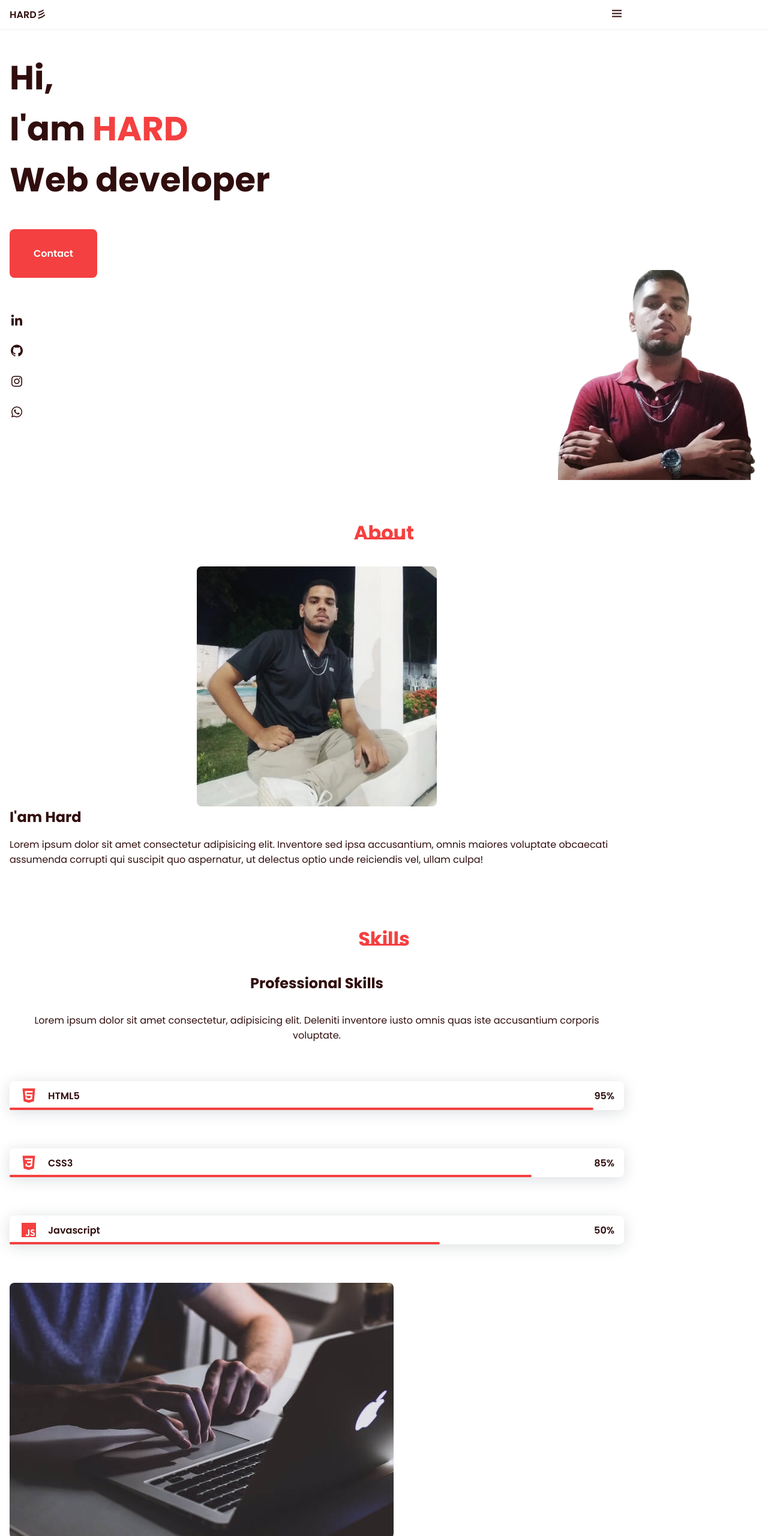
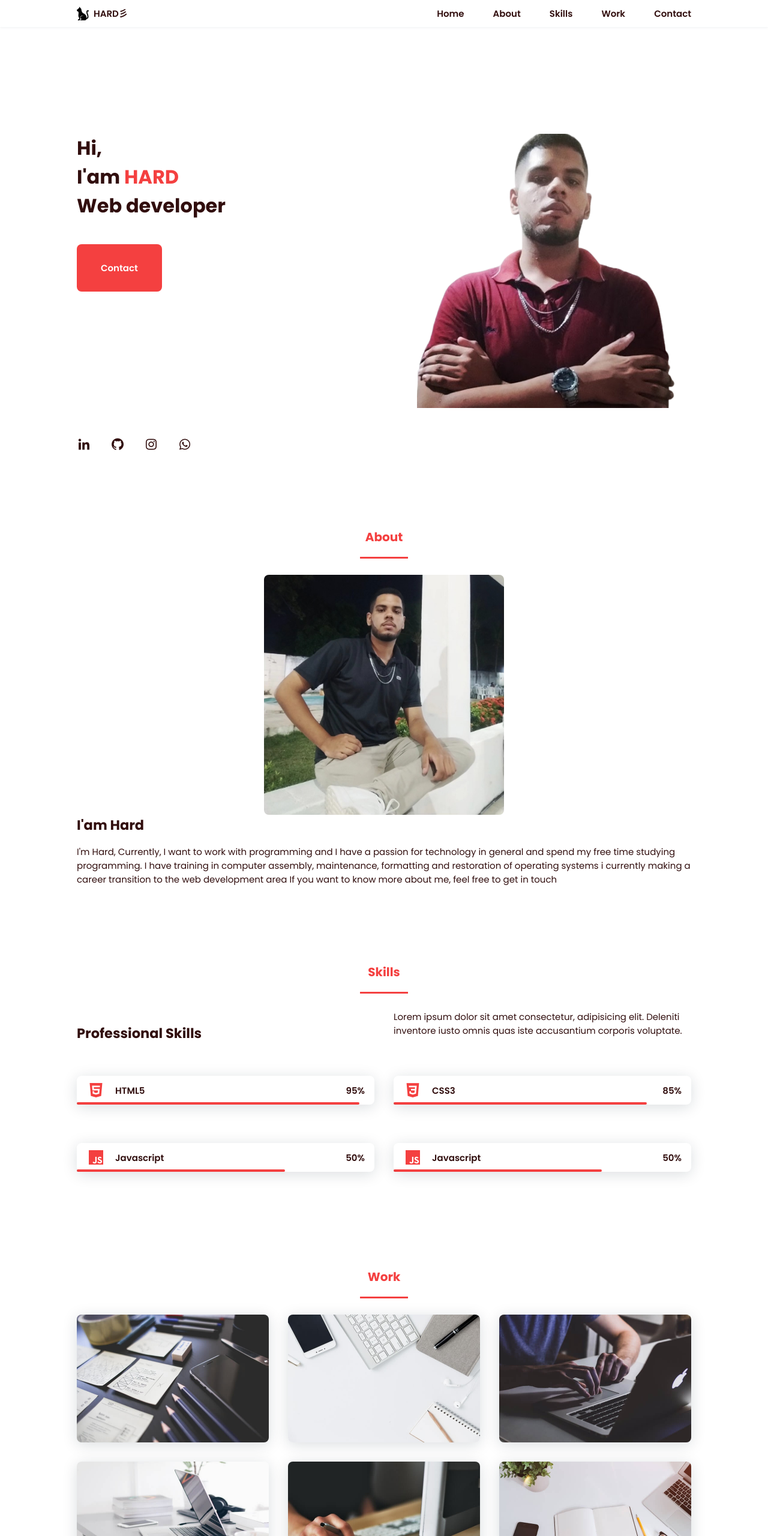
Before and after one commit to Gerleandro/Portfolio, a plain HTML site: page index.html in a window 1280 px wide. Shown: the top 2560 px of the page at 60% size. Drawn offline with nearby package versions, Linux system fonts and the light colour scheme.

Commit message:
portfolio-0.2

```diff
--- /dev/null
+++ b/css/media.css
@@ -0,0 +1,109 @@
+@import url(root.css);
+
+@media screen and (min-width: 768px) {
+    :root {
+        --big-font-size: 3.5rem;
+        --h2-font-size: 2rem;
+        --normal-font-size: 1rem;
+    }
+}
+
+@media screen and (max-width: 768px) {
+    .nav__menu {
+        position: fixed;
+        top: var(--header-height);
+        right: -100%;
+        width: 80%;
+        height: 100%;
+        padding: 2rem;
+        background-color: var(--second-color);
+        transition: .5s;
+
+    }
+}
+
+
+
+@media screen and (min-width: 768px) {
+    body {
+        margin: 0;
+    }
+    .section {
+        padding-top: 4rem;
+        padding-bottom: 3rem;
+    }
+    .section-title {
+        margin-bottom: var(--mb-6);
+    }
+    .section-title::after {
+        width: 80px;
+        top: 3rem;
+    }
+    .nav {
+        height: calc(--header-height) + 1rem;
+    }
+    .nav__list{
+        display: flex;
+        padding-top: 0;
+    }
+    .nav__item{
+        margin-left: var(--mb-6);
+        margin-bottom: 0;
+    }
+    .nav__toggle {
+        display: none;
+    }
+    .nav__link {
+        color: var(--second-color)
+    }
+
+    .home {
+        height: 100vh;
+    }
+    .home__data {
+        align-self: flex-end;
+    }
+    .home__social {
+        padding-top: 0;
+        padding-bottom: 2.5rem;
+        flex-direction: row;
+        align-self: flex-end;
+    }
+    .home__social-icon {
+        margin-bottom: 0;
+        margin-right: var(--mb-4);
+    }
+    .home__img{
+        width: 457px;
+        bottom: 15%
+    }
+    .about__contaner, .skills__container {
+        grid-template-columns: repeat(2, 1fr);
+        align-items: center;
+        text-align: initial;
+    }
+    .about__img img {
+        width: 400px;
+    }
+    .work__container {
+        grid-template-columns: repeat(3,1fr);
+        grid-template-rows: repeat(2,1fr);
+        column-gap: 2rem;
+    }
+    .contact__form{
+        width: 360px;
+    }
+    .contact__container {
+        justify-items: center;
+    }
+}
+
+@media screen and (min-width: 1024px) {
+    .bd-grid {
+        margin-left: auto;
+        margin-right: auto;
+    }
+    .home__img {
+        right: 10%;
+    }
+}
--- /dev/null
+++ b/css/root.css
@@ -0,0 +1,37 @@
+/* VARIABLES CSS */
+:root {
+    --header-height: 3em;
+    --font-semi: 600;
+}
+
+/* Colors */
+:root {
+    --first-color: #f44040;
+    --second-color: #310e0e;
+}
+
+/* Fonts and Typography*/
+:root {
+    --body-font: Poppins, sans-serif;
+    --big-font-size: 2rem;
+    --h2-font-size: 1.25rem;
+    --normal-font-size: 0.938rem;
+}
+
+/* Margins */
+:root {
+    --mb-1: 0.5rem;
+    --mb-2: 1rem;
+    --mb-3: 1.5rem;
+    --mb-4: 2rem;
+    --mb-5: 2.5rem;
+    --mb-6: 3rem;
+}
+
+/* Z-index */
+:root {
+    --z-back: -10;
+    --z-normal: 1;
+    --z-tooltip: 10;
+    --z-fixed: 100;
+}
--- a/css/styles.css
+++ b/css/styles.css
@@ -1,51 +1,8 @@
 /* GOOGLE FONTS */
 @import url('https://fonts.googleapis.com/css2?family=Poppins:ital,wght@0,100;0,200;0,300;0,400;0,500;0,600;0,700;0,800;0,900;1,100;1,200;1,300;1,400;1,500;1,600;1,700;1,800;1,900&display=swap');
+@import url(media.css);
+@import url(root.css);
 
-/* VARIABLES CSS */
-:root {
-    --header-height: 3em;
-    --font-semi: 600;
-}
-
-/* Colors */
-:root {
-    --first-color: #f44040;
-    --second-color: #310e0e;
-}
-
-/* Fonts and Typography*/
-:root {
-    --body-font: Poppins, sans-serif;
-    --big-font-size: 2rem;
-    --h2-font-size: 1.25rem;
-    --normal-font-size: 0.938rem;
-}
-
-@media screen and (min-width: 768px) {
-    :root {
-        --big-font-size: 3.5rem;
-        --h2-font-size: 2rem;
-        --normal-font-size: 1rem;
-    }
-}
-
-/* Margins */
-:root {
-    --mb-1: 0.5rem;
-    --mb-2: 1rem;
-    --mb-3: 1.5rem;
-    --mb-4: 2rem;
-    --mb-5: 2.5rem;
-    --mb-6: 3rem;
-}
-
-/* Z-index */
-:root {
-    --z-back: -10;
-    --z-normal: 1;
-    --z-tooltip: 10;
-    --z-fixed: 100;
-}
 
 /* BASE */
 *,::before,::after {
@@ -75,6 +32,14 @@ img {
     max-width: 100%;
     height: auto;
     display: block;
+}
+
+.logo-header-animal {
+    width: 20px
+}
+.div-logo-header {
+    display: flex;
+    gap: .5rem;
 }
 
 /* CLASS CSS */
@@ -131,18 +96,7 @@ img {
     align-items: center;
     font-weight: var(--font-semi);
 }
-@media screen and (max-width: 768px) {
-    .nav__menu {
-        position: fixed;
-        top: var(--header-height);
-        right: -100%;
-        width: 80%;
-        height: 100%;
-        padding: 2rem;
-        background-color: var(--second-color);
-        transition: .5s;
-    }
-}
+
 .nav__item {
     margin-bottom: var(--mb-4);
 }
@@ -300,11 +254,152 @@ img {
 .skills__javascript {
     width: 70%;
 }
-
 .skills__img {
     border-radius: .5rem;
 }
 
 /* WORK */
+.work {
+    text-align: center;
+}
+.work__container {
+    row-gap: 2rem;
+}
+.work__img {
+    box-shadow: 0 4px 25px rgba(14, 36, 49, .15);
+    border-radius: .5rem;
+    overflow: hidden;
+}
+.work__img img{
+    transition: 1s;
+    cursor: pointer;
+}
+.work__img img:hover{
+    transform: scale(1.1);
+}
 
 /* CONTACT */
+.contact__input {
+    width:100%;
+    font-size: var(--normal-font-size);
+    font-weight: var(--font-semi);
+    padding: 1rem;
+    border-radius: .5rem;
+    border: 1.5px solid var(--second-color);
+    outline:none;
+    margin-bottom: var(--mb-4);
+}
+.contact__button {
+    display:block;
+    border:none;
+    outline: none;
+    font-size: var(--normal-font-size);
+    cursor: pointer;
+    margin-left:auto;
+}
+
+/* FOOTER */
+.footer {
+    background-color: var(--second-color);
+    color: #fff;
+    text-align: center;
+    font-weight: var(--font-semi);
+    padding: 2rem 0;
+}
+.footer__title {
+    font-size: 2rem;
+    margin-bottom: var(--mb-4)
+}
+.footer__icon {
+    font-size: 1.5rem;
+    color: #fff;
+    margin:0 var(--mb-2);
+}
+
+
+
+
+
+@media screen and (min-width: 768px) {
+    body {
+        margin: 0;
+    }
+    .section {
+        padding-top: 4rem;
+        padding-bottom: 3rem;
+    }
+    .section-title {
+        margin-bottom: var(--mb-6);
+    }
+    .section-title::after {
+        width: 80px;
+        top: 3rem;
+    }
+    .nav {
+        height: calc(--header-height) + 1rem;
+    }
+    .nav__list{
+        display: flex;
+        padding-top: 0;
+    }
+    .nav__item{
+        margin-left: var(--mb-6);
+        margin-bottom: 0;
+    }
+    .nav__toggle {
+        display: none;
+    }
+    .nav__link {
+        color: var(--second-color)
+    }
+
+    .home {
+        height: 100vh;
+    }
+    .home__data {
+        align-self: flex-end;
+    }
+    .home__social {
+        padding-top: 0;
+        padding-bottom: 2.5rem;
+        flex-direction: row;
+        align-self: flex-end;
+    }
+    .home__social-icon {
+        margin-bottom: 0;
+        margin-right: var(--mb-4);
+    }
+    .home__img{
+        width: 457px;
+        bottom: 15%
+    }
+    .about__contaner, .skills__container {
+        grid-template-columns: repeat(2, 1fr);
+        align-items: center;
+        text-align: initial;
+    }
+    .about__img img {
+        width: 400px;
+    }
+    .work__container {
+        grid-template-columns: repeat(3,1fr);
+        grid-template-rows: repeat(2,1fr);
+        columns-gap: 2rem;
+    }
+    .contact__form{
+        width: 360px;
+    }
+    .contact__container {
+        justify-items: center;
+    }
+}
+
+@media screen and (min-width: 1024px) {
+    .bd-grid {
+        margin-left: auto;
+        margin-right: auto;
+    }
+    .home__img {
+        right: 10%;
+    }
+}
--- a/index.html
+++ b/index.html
@@ -12,18 +12,19 @@
     <!-- Header -->
     <header class="l-header">
         <nav class="nav bd-grid">
-            <div>
+            <div class="div-logo-header">
+                <img src="assets/img/animal.png" class="logo-header-animal" alt="">
                 <a href="#" class="nav__logo">HARD彡</a>
             </div>
             <!-- <a href="" class="darkTheme">Theme Dark</a> -->
             <div class="nav__menu" id="nav-menu">
 
                 <ul class="nav__list">
-                    <li class="nav__item"><a href="#" class="nav__link">Home</a></li>
+                    <li class="nav__item"><a href="#home" class="nav__link">Home</a></li>
                     <li class="nav__item"><a href="#about" class="nav__link">About</a></li>
                     <li class="nav__item"><a href="#skills" class="nav__link">Skills</a></li>
-                    <li class="nav__item"><a href="#" class="nav__link">Work</a></li>
-                    <li class="nav__item"><a href="#" class="nav__link">Contact</a></li>
+                    <li class="nav__item"><a href="#work" class="nav__link">Work</a></li>
+                    <li class="nav__item"><a href="#contact" class="nav__link">Contact</a></li>
                 </ul>
             </div>
 
@@ -39,7 +40,7 @@
         <section class="home bd-grid" id="home">
             <div class="home__data">
                 <h1 class="home__title">Hi, <br>I'am <span class="home__title-color">HARD</span><br> Web developer</h1>
-                <a href="#" class="button">Contact</a>
+                <a href="#contact" class="button">Contact</a>
             </div>
 
             <div class="home__social">
@@ -66,7 +67,7 @@
 
                 <div>
                     <h2 class="about__subtitle">I'am Hard</h2>
-                    <p class="about__text">Lorem ipsum dolor sit amet consectetur adipisicing elit. Inventore sed ipsa accusantium, omnis maiores voluptate obcaecati assumenda corrupti qui suscipit quo aspernatur, ut delectus optio unde reiciendis vel, ullam culpa!</p>
+                    <p class="about__text"> I'm Hard, Currently, I want to work with programming and I have a passion for technology in general and spend my free time studying programming. I have training in computer assembly, maintenance, formatting and restoration of operating systems i currently making a career transition to the web development area If you want to know more about me, feel free to get in touch</p>
                 </div>
             </div>
         </section>
@@ -111,19 +112,75 @@
                     <div class="skills__bar skills__javascript"></div>
                 </div>
 
-                <div><img src="assets/img/work3.jpg" alt="" class="skills__img"></div>
+                <div class="skills__data">
+                    <div class="skills__names">
+                        <i class='bx bxl-javascript skills__icon'></i>
+                        <span class="skills__name">Javascript</span>
+                    </div>
+                    <div>
+                        <span class="skills__percentage">50%</span>
+                    </div>
+                    <div class="skills__bar skills__javascript"></div>
+                </div>
 
             </div>
 
          </section>
 
         <!-- work -->
+        <section class="work section" id="work">
+            <h2 class="section-title">Work</h2>
+
+            <div class="work__container bd-grid">
+                <div class="work__img">
+                    <img src="assets/img/work1.jpg" alt="">
+                </div>
+                <div class="work__img">
+                    <img src="assets/img/work2.jpg" alt="">
+                </div>
+                <div class="work__img">
+                    <img src="assets/img/work3.jpg" alt="">
+                </div>
+                <div class="work__img">
+                    <img src="assets/img/work4.jpg" alt="">
+                </div>
+                <div class="work__img">
+                    <img src="assets/img/work5.jpg" alt="">
+                </div>
+                <div class="work__img">
+                    <img src="assets/img/work6.jpg" alt="">
+                </div>
+
+            </div>
+        </section>
 
         <!-- contact -->
+        <div class="contact__container section" id="contact">
+            <h2 class="section-title">Contact</h2>
+
+            <div class="contact__container bd-grid">
+                <form action="" class="contact__form">
+                    <input type="text" placeholder="Name" class="contact__input">
+                    <input type="email" placeholder="E-mail" class="contact__input">
+                    <textarea name="" id="" cols="0" rows="10" class="contact__input"></textarea>
+                    <input type="button" value="Enviar" class="contact__button">
+                </form>
+            </div>
+        </div>
 
     </main>
 
     <!-- Footer -->
+     <footer class="footer">
+        <p class="footer__title">Hard</p>
+
+        <div class="footer__social">
+            <a href="#" class="footer__icon"><i class='bx bxl-facebook' ></i></a>
+            <a href="#" class="footer__icon"><i class='bx bxl-instagram' ></i></a>
+            <a href="#" class="footer__icon"><i class='bx bxl-linkedin-square'></i></a>
+            <a href="#" class="footer__icon"><i class='bx bxl-github'></i></a>
+        </div>
+     </footer>
 
     <script src="https://unpkg.com/scrollreveal"></script> <!-- SCROLL REVEAL -->
     <script src="apps/main.js"></script> <!-- main js -->
```
Also changed, not shown: 1 other file.
